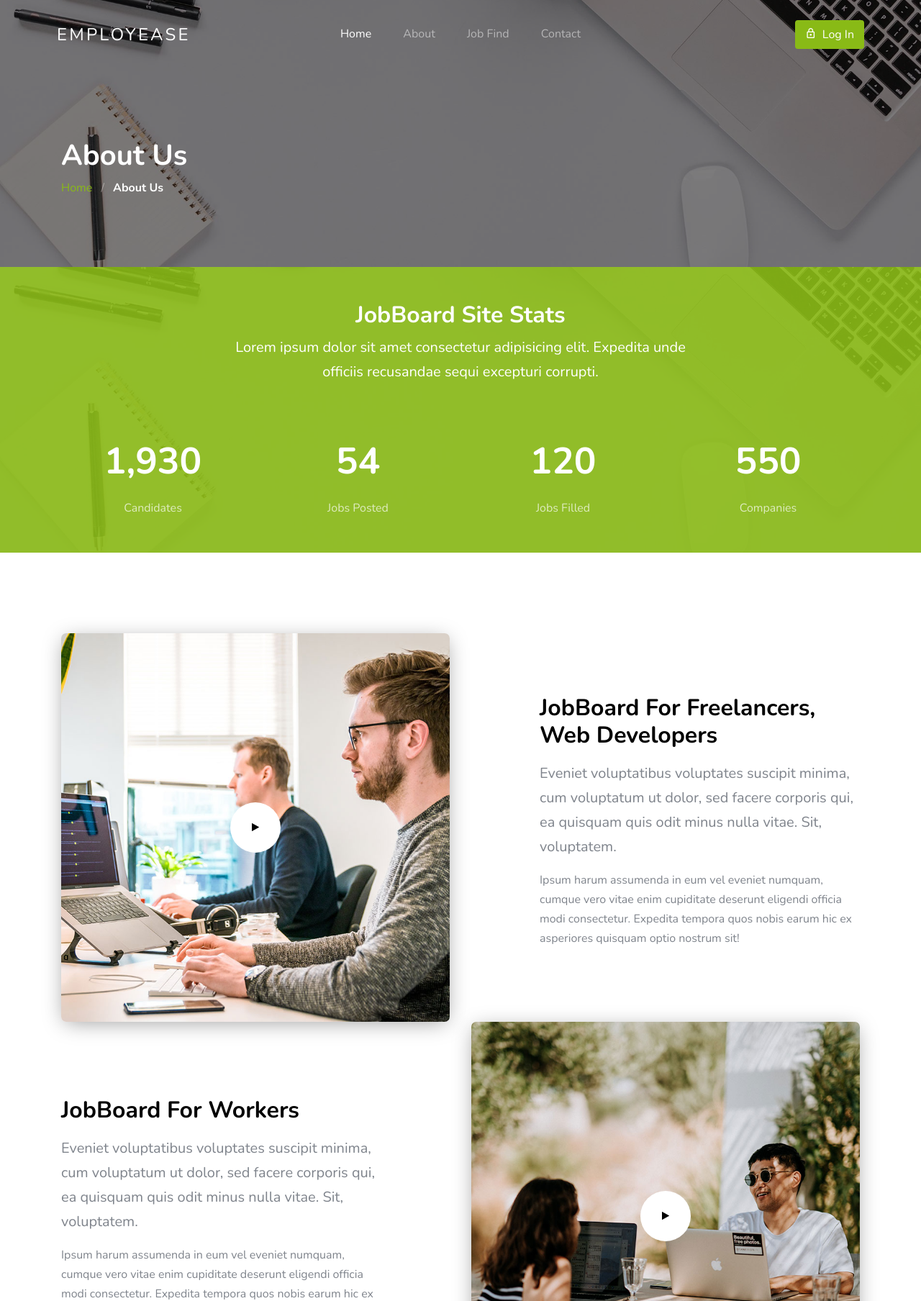
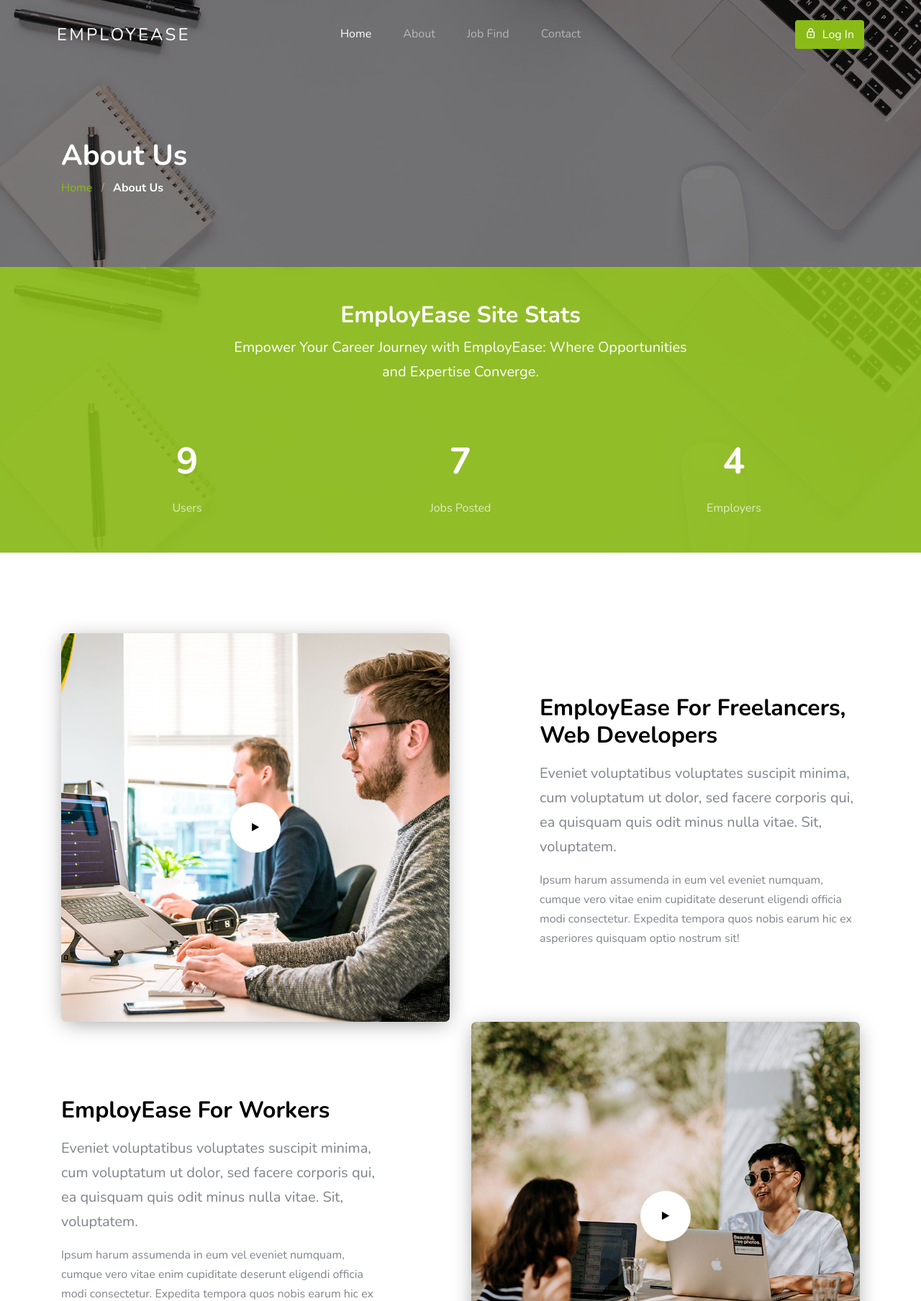
Before and after one commit to WeeklySorcery/Python-Portal, a Django app: page /about/ in a window 1280 px wide. Shown: the top 1808 px of the page at 72% size. Run offline with Django 4.2, Linux system fonts and the light colour scheme; data comes from the database, SQL or seed files in the repository; some libraries are stand-ins or nearby versions; some web fonts are replaced.

Commit message:
few tweaks

```diff
--- a/jobPortal/website/templates/about.html
+++ b/jobPortal/website/templates/about.html
@@ -28,45 +28,35 @@
       </div>
     </section>
 
-    <section class="py-5 bg-image overlay-primary fixed overlay" id="next-section" style="background-image: url('images/hero_1.jpg');">
+    <section class="py-5 bg-image overlay-primary fixed overlay" id="next" style="background-image: url('{%static 'website/images/hero_1.jpg'%}');">
       <div class="container">
         <div class="row mb-5 justify-content-center">
           <div class="col-md-7 text-center">
-            <h2 class="section-title mb-2 text-white">JobBoard Site Stats</h2>
-            <p class="lead text-white">Lorem ipsum dolor sit amet consectetur adipisicing elit. Expedita unde officiis recusandae sequi excepturi corrupti.</p>
+            <h2 class="section-title mb-2 text-white">EmployEase Site Stats</h2>
+            <p class="lead text-white">Empower Your Career Journey with EmployEase: Where Opportunities and Expertise Converge.</p>
           </div>
         </div>
         <div class="row pb-0 block__19738 section-counter">
-
-          <div class="col-6 col-md-6 col-lg-3 mb-5 mb-lg-0">
+          <div class="col-6 col-md-6 col-lg-4 mb-5 mb-lg-0">
             <div class="d-flex align-items-center justify-content-center mb-2">
-              <strong class="number" data-number="1930">0</strong>
+              <strong class="number" data-number="{{ user_count }}">0</strong>
             </div>
-            <span class="caption">Candidates</span>
+            <span class="caption">Users</span>
           </div>
 
-          <div class="col-6 col-md-6 col-lg-3 mb-5 mb-lg-0">
+          <div class="col-6 col-md-6 col-lg-4 mb-5 mb-lg-0">
             <div class="d-flex align-items-center justify-content-center mb-2">
-              <strong class="number" data-number="54">0</strong>
+              <strong class="number" data-number="{{ job_posting_count }}">0</strong>
             </div>
             <span class="caption">Jobs Posted</span>
           </div>
 
-          <div class="col-6 col-md-6 col-lg-3 mb-5 mb-lg-0">
+          <div class="col-6 col-md-6 col-lg-4 mb-5 mb-lg-0">
             <div class="d-flex align-items-center justify-content-center mb-2">
-              <strong class="number" data-number="120">0</strong>
+              <strong class="number" data-number="{{ employer_count }}">0</strong>
             </div>
-            <span class="caption">Jobs Filled</span>
+            <span class="caption">Employers</span>
           </div>
-
-          <div class="col-6 col-md-6 col-lg-3 mb-5 mb-lg-0">
-            <div class="d-flex align-items-center justify-content-center mb-2">
-              <strong class="number" data-number="550">0</strong>
-            </div>
-            <span class="caption">Companies</span>
-          </div>
-
-
         </div>
       </div>
     </section>
@@ -82,7 +72,7 @@
             </a>
           </div>
           <div class="col-lg-5 ml-auto">
-            <h2 class="section-title mb-3">JobBoard For Freelancers, Web Developers</h2>
+            <h2 class="section-title mb-3">EmployEase For Freelancers, Web Developers</h2>
             <p class="lead">Eveniet voluptatibus voluptates suscipit minima, cum voluptatum ut dolor, sed facere corporis qui, ea quisquam quis odit minus nulla vitae. Sit, voluptatem.</p>
             <p>Ipsum harum assumenda in eum vel eveniet numquam, cumque vero vitae enim cupiditate deserunt eligendi officia modi consectetur. Expedita tempora quos nobis earum hic ex asperiores quisquam optio nostrum sit!</p>
           </div>
@@ -100,7 +90,7 @@
             </a>
           </div>
           <div class="col-lg-5 mr-auto order-md-1  mb-5 mb-lg-0">
-            <h2 class="section-title mb-3">JobBoard For Workers</h2>
+            <h2 class="section-title mb-3">EmployEase For Workers</h2>
             <p class="lead">Eveniet voluptatibus voluptates suscipit minima, cum voluptatum ut dolor, sed facere corporis qui, ea quisquam quis odit minus nulla vitae. Sit, voluptatem.</p>
             <p>Ipsum harum assumenda in eum vel eveniet numquam, cumque vero vitae enim cupiditate deserunt eligendi officia modi consectetur. Expedita tempora quos nobis earum hic ex asperiores quisquam optio nostrum sit!</p>
           </div>
--- a/jobPortal/website/templates/home.html
+++ b/jobPortal/website/templates/home.html
@@ -55,7 +55,7 @@
         <div class="row mb-5 justify-content-center">
           <div class="col-md-7 text-center">
             <h2 class="section-title mb-2 text-white">EmployEase Site Stats</h2>
-            <p class="lead text-white">Lorem ipsum dolor sit amet consectetur adipisicing elit. Expedita unde officiis recusandae sequi excepturi corrupti.</p>
+            <p class="lead text-white">Empower Your Career Journey with EmployEase: Where Opportunities and Expertise Converge.</p>
           </div>
         </div>
         <div class="row pb-0 block__19738 section-counter">
@@ -82,6 +82,8 @@
         </div>
       </div>
     </section>
+
+
     <section class="site-section">
       <div class="container">
 
--- a/jobPortal/website/views.py
+++ b/jobPortal/website/views.py
@@ -19,7 +19,18 @@ def home(request):
     return render(request, 'home.html', {})
 
 def about(request):
-    return render(request, 'about.html', {})
+
+    user_count = User.objects.count()
+    job_posting_count = JobPosting.objects.count()
+    employer_count = Employer.objects.count()
+
+    context = {
+        'user_count': user_count,
+        'job_posting_count': job_posting_count,
+        'employer_count': employer_count,
+    }
+
+    return render(request, 'about.html', context)
 
 def login(request):
     if request.method == 'POST':
```
Also changed, not shown: jobPortal/website/templates/profile.html (+2 -29 lines).
